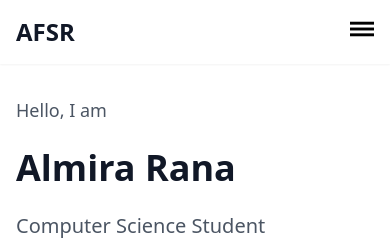
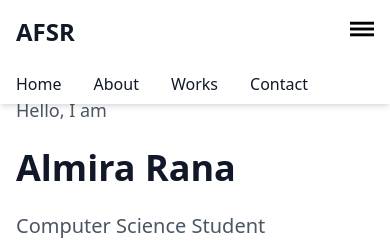
Before and after one commit to almirarana31/portfolio, a plain HTML site: page index.html in a window 390 px wide. Both pictures are taken after a click on the button 362 px from the left and 29 px from the top of the page. Shown: the top 250 px of the page. Drawn offline with nearby package versions, Linux system fonts and the light colour scheme.

Commit message:
final final commit

```diff
--- a/index.html
+++ b/index.html
@@ -17,19 +17,32 @@
             AFSR
           </a>
           <nav>
-            <ul class="hidden md:flex space-x-8" data-aos="fade-down" data-aos-duration="1000">
-              <li><a href="#home" class="text-gray-900 hover:text-gray-600">Home</a></li>
-              <li><a href="#about" class="text-gray-900 hover:text-gray-600">About</a></li>
-              <li><a href="#projects" class="text-gray-900 hover:text-gray-600">Works</a></li>
-              <li><a href="#contact" class="text-gray-900 hover:text-gray-600">Contact</a></li>
+            <ul id="nav-menu" class="hidden md:flex flex-col md:flex-row md:space-x-8 absolute md:static top-16 left-0 w-full md:w-auto bg-white md:bg-transparent shadow-md md:shadow-none">
+              <li><a href="#home" class="block px-4 py-2 text-gray-900 hover:text-gray-600">Home</a></li>
+              <li><a href="#about" class="block px-4 py-2 text-gray-900 hover:text-gray-600">About</a></li>
+              <li><a href="#projects" class="block px-4 py-2 text-gray-900 hover:text-gray-600">Works</a></li>
+              <li><a href="#contact" class="block px-4 py-2 text-gray-900 hover:text-gray-600">Contact</a></li>
             </ul>
-            <button class="md:hidden">
+            <button id="nav-toggle" class="md:hidden focus:outline-none">
               <img src="open.svg" alt="Navigation button" class="w-6 h-6"/>
             </button>
           </nav>
         </div>
       </div>
     </header>
+
+    <script>
+      const navMenu = document.getElementById('nav-menu');
+      const navToggle = document.getElementById('nav-toggle');
+
+      navToggle.addEventListener('click', () => {
+        navMenu.classList.toggle('hidden');
+        navMenu.classList.toggle('flex');
+        navMenu.classList.toggle('flex-col');
+      });
+    </script>
+
+
 
     <section id="home" class="pt-24 pb-12 md:pt-32 md:pb-24">
       <div class="max-w-7xl mx-auto px-4 sm:px-6 lg:px-8">
```
